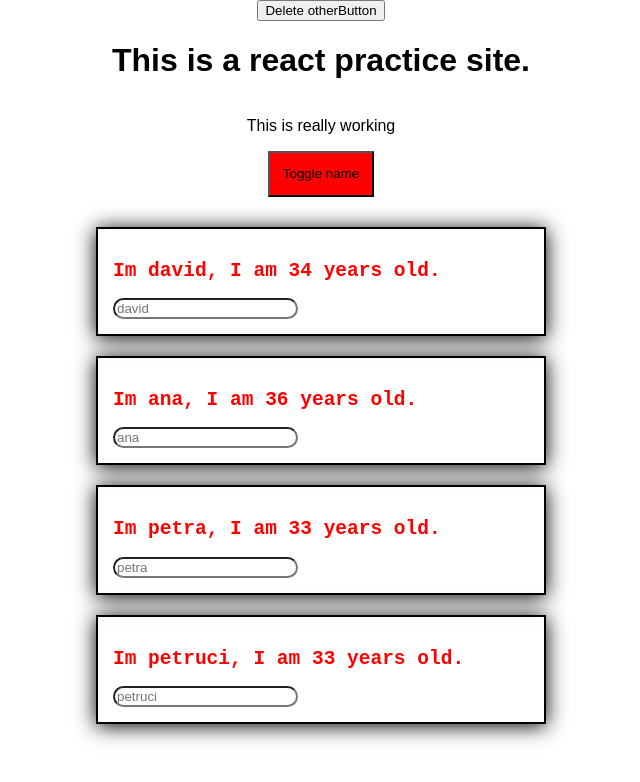
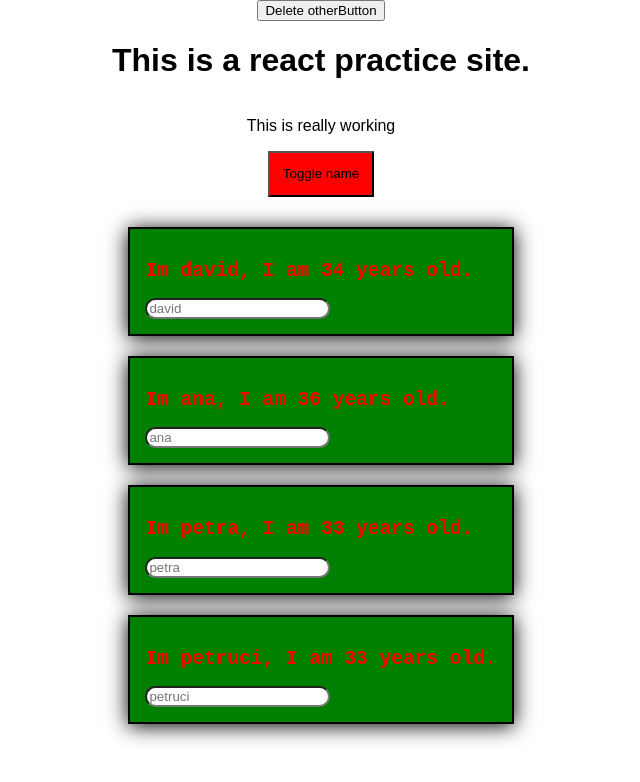
Before and after one commit to pldvd/complete-react-guide, a React (Create React App) app: page / in a window 1280 px wide. Both pictures are taken after a click on the button "Toggle name". Shown: the top 782 px of the page, without its empty margins (319-959 px from the left). Built offline with nearby package versions, Linux system fonts and the light colour scheme.

Commit message:
update Person to return a higher order component with styles instead of div

```diff
--- a/src/components/Person/Person.js
+++ b/src/components/Person/Person.js
@@ -1,27 +1,28 @@
 import React, { Component } from 'react';
-import styled from 'styled-components';
-// import './person.css';
+import Auxiliary from '../../higher-order-components/Auxiliary';
+// import styled from 'styled-components';
+import './person.css';
 
-const StyledDiv = styled.div`
-    width: 100%;
-    border: 2px solid black;
-    box-shadow: 0 2px 20px black;
-    padding: 15px;
-    box-sizing: border-box;
+// const StyledDiv = styled.div`
+//     width: 100%;
+//     border: 2px solid black;
+//     box-shadow: 0 2px 20px black;
+//     padding: 15px;
+//     box-sizing: border-box;
 
-  :not(:last-child) {
-    margin-bottom: 20px;
-  }
+//   :not(:last-child) {
+//     margin-bottom: 20px;
+//   }
 
-  .mono {
-    font-family: monospace;
-    color: red;
-  }
+//   .mono {
+//     font-family: monospace;
+//     color: red;
+//   }
 
-  @media (min-width: 500px) {
-    width: 450px;
-  }
-  `;
+//   @media (min-width: 500px) {
+//     width: 450px;
+//   }
+//   `;
 
 class Person extends Component {
 
@@ -41,6 +42,7 @@ class Person extends Component {
     console.log(`[Person] : UNMOUNTING`)
   }
 
+  //This is neccessary because props always change if props.name changes, after trying it out with PureComponent
   shouldComponentUpdate(nextProps, nextState) {
     return nextProps.name !== this.props.name;
   }
@@ -48,10 +50,10 @@ class Person extends Component {
   render() {
     console.log('[Person] render');
     return (
-      <StyledDiv>
-        <h2 className="mono" onClick={this.props.click}>Im {this.props.name}, I am {this.props.age} years old.</h2>
-        <input type="text" onChange={this.props.changed} placeholder={this.props.name} style={this.inputStyle} />
-      </StyledDiv >
+      <Auxiliary name="Person">
+          <h2 className="mono" onClick={this.props.click}>Im {this.props.name}, I am {this.props.age} years old.</h2>
+          <input type="text" onChange={this.props.changed} placeholder={this.props.name} style={this.inputStyle} />
+      </Auxiliary>
     )
   }
 }
--- a/src/components/Person/person.css
+++ b/src/components/Person/person.css
@@ -1,9 +1,10 @@
-/* .Person {
+.Person {
   width: 100%;
   border: 2px solid black;
   box-shadow: 0 2px 20px black;
   padding: 15px;
   box-sizing: border-box;
+  background-color: green;
 }
 
 .Person:not(:last-child) {
@@ -13,4 +14,4 @@
 .mono {
   font-family: monospace;
   color: red;
-} */
+}
--- a/src/higher-order-components/Auxiliary.js
+++ b/src/higher-order-components/Auxiliary.js
@@ -1,5 +1,11 @@
 import React from 'react';
 
-const Auxiliary = (props) => props.children;
+const Auxiliary = (props) => {
+  return (
+    <div className={props.name}>
+      {props.children}
+    </div>
+  )
+};
 
 export default Auxiliary;
```
